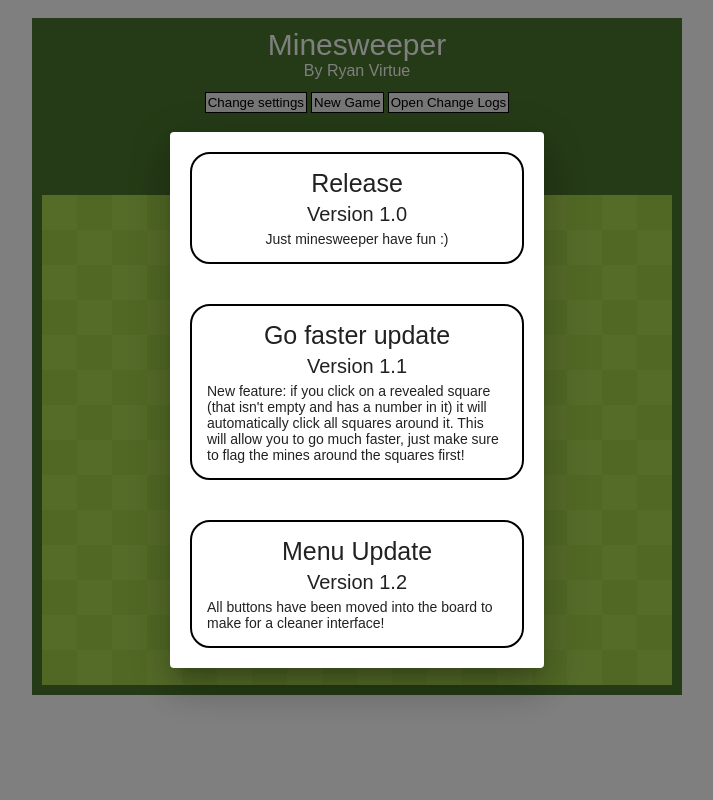
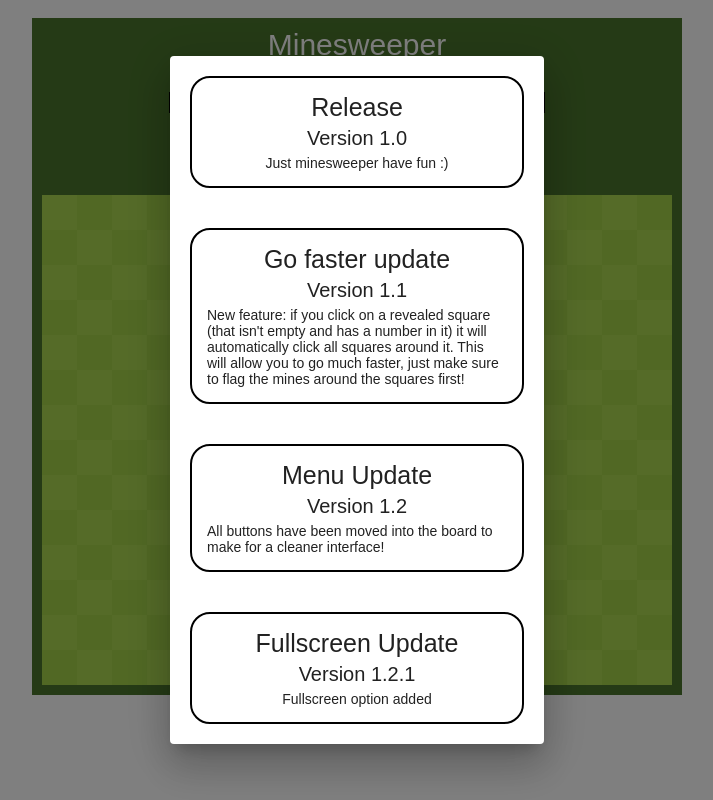
Before and after one commit to RyanVSD/minesweeper_i, a React (Create React App) app: page / in a window 1280 px wide. Both pictures are taken after a click on the button "Open Change Logs". Shown: the whole page, without its empty margins (283-996 px from the left). Built offline with nearby package versions, Linux system fonts and the light colour scheme.

Commit message:
fullscreen

```diff
--- a/src/App.css
+++ b/src/App.css
@@ -12,6 +12,10 @@
   .App-logo {
     animation: App-logo-spin infinite 20s linear;
   }
+}
+.css-1t1j96h-MuiPaper-root-MuiDialog-paper {
+  max-width: none;
+  max-height: none;
 }
 
 .card-holder {
--- a/src/App.js
+++ b/src/App.js
@@ -5,8 +5,9 @@ import Dialog from "@mui/material/Dialog";
 import { useState } from "react";
 function App() {
   const [open, setOpen] = useState(false);
+  const [fullScreen, setFullScreen] = useState(false);
   return (
-    <div>
+    <div className="App">
       <Dialog
         fullscreen
         open={open}
@@ -35,10 +36,32 @@ function App() {
             text="All buttons have been moved into the board to make for a cleaner interface!"
           />
         </div>
+        <div className="card-holder">
+          <Card
+            title="Fullscreen Update"
+            subtitle="Version 1.2.1"
+            text="Fullscreen option added"
+          />
+        </div>
       </Dialog>
-      <div className="App">
-        <Board openChangelogs={() => setOpen(!open)} />
-      </div>
+      <Dialog
+        fullscreen
+        maxWidth={"none"}
+        maxHeight={"none"}
+        open={fullScreen}
+        onClose={() => {
+          setFullScreen(!fullScreen);
+        }}
+      >
+        <Board
+          openChangelogs={() => setOpen(!open)}
+          fullscreen={() => setFullScreen(!fullScreen)}
+        />
+      </Dialog>
+      <Board
+        openChangelogs={() => setOpen(!open)}
+        fullscreen={() => setFullScreen(!fullScreen)}
+      />
     </div>
   );
 }
--- a/src/Board.css
+++ b/src/Board.css
@@ -4,6 +4,7 @@
   justify-content: center;
   flex-direction: column;
   padding: 10px;
+  font-family: Arial;
 }
 
 .game-title {
--- a/src/Board.jsx
+++ b/src/Board.jsx
@@ -336,8 +336,7 @@ export default function Board(props) {
                 className="menu-button"
                 onClick={() => setSizeMenu(!sizeMenu)}
               >
-                {" "}
-                Change settings{" "}
+                Change settings
               </button>
             }
             menu={[
@@ -361,6 +360,14 @@ export default function Board(props) {
             }}
           >
             Open Change Logs
+          </button>
+          <button
+            className="menu-button"
+            onClick={() => {
+              props.fullscreen();
+            }}
+          >
+            Fullscreen
           </button>
         </div>
         <div className="top-bar">
```
